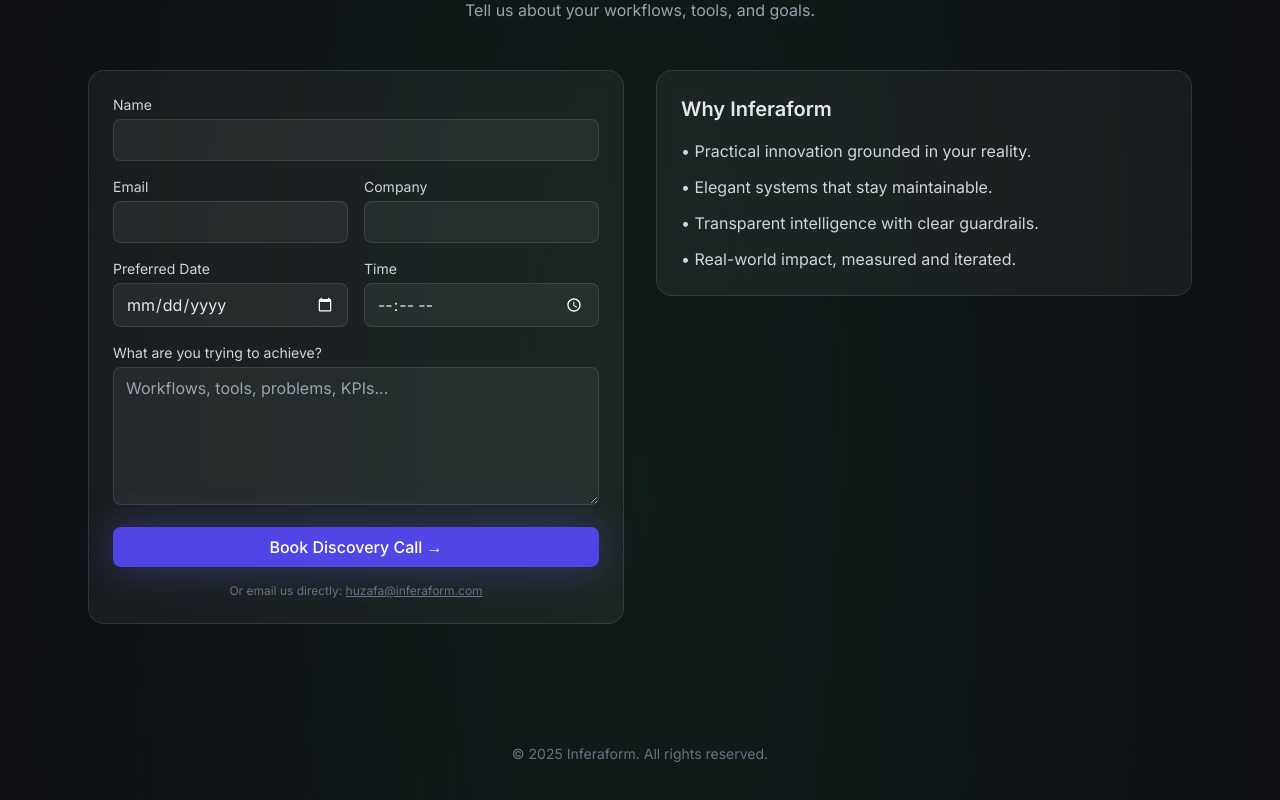
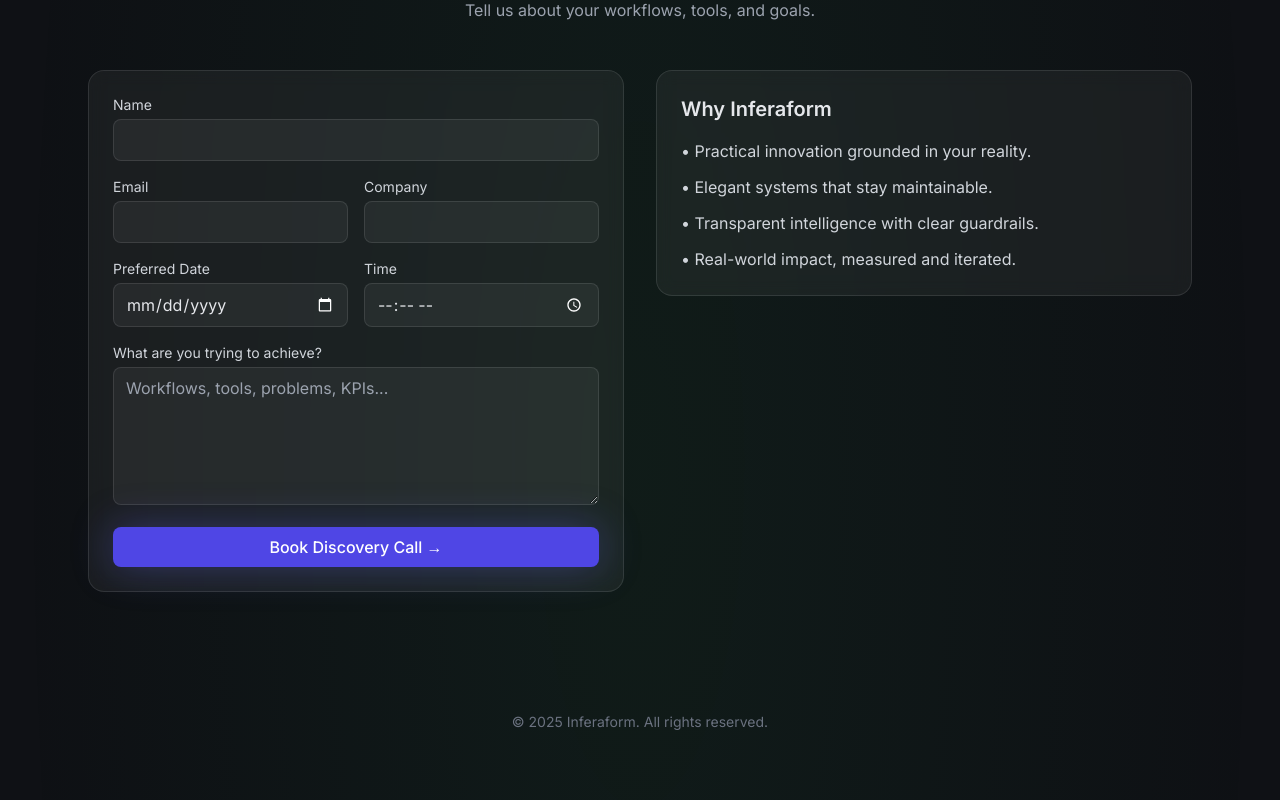
Before and after one commit to InferaForm/website, a Next.js app: page / in a window 1280 px wide. Shown: the part 3318-4118 px from the top of the page. Built offline with nearby package versions, Linux system fonts and the light colour scheme.

Commit message:
Fix email address typo in contact form and API route for consistency.

```diff
--- a/app/page.tsx
+++ b/app/page.tsx
@@ -207,7 +207,7 @@
             </div>
             <button type="submit" className="btn btn-primary w-full">Book Discovery Call →</button>
             {status && <p className="text-center text-sm text-gray-300">{status}</p>}
-            <p className="text-xs text-gray-500 text-center">Or email us directly: <a className="underline" href="mailto:huzaifa@inferaform.com">huzafa@inferaform.com</a></p>
+            {/* <p className="text-xs text-gray-500 text-center">Or email us directly: <a className="underline" href="mailto:huzaifa@inferaform.com">huzaifa@inferaform.com</a></p> */}
           </form>
 
           <div className="card p-6">
```
